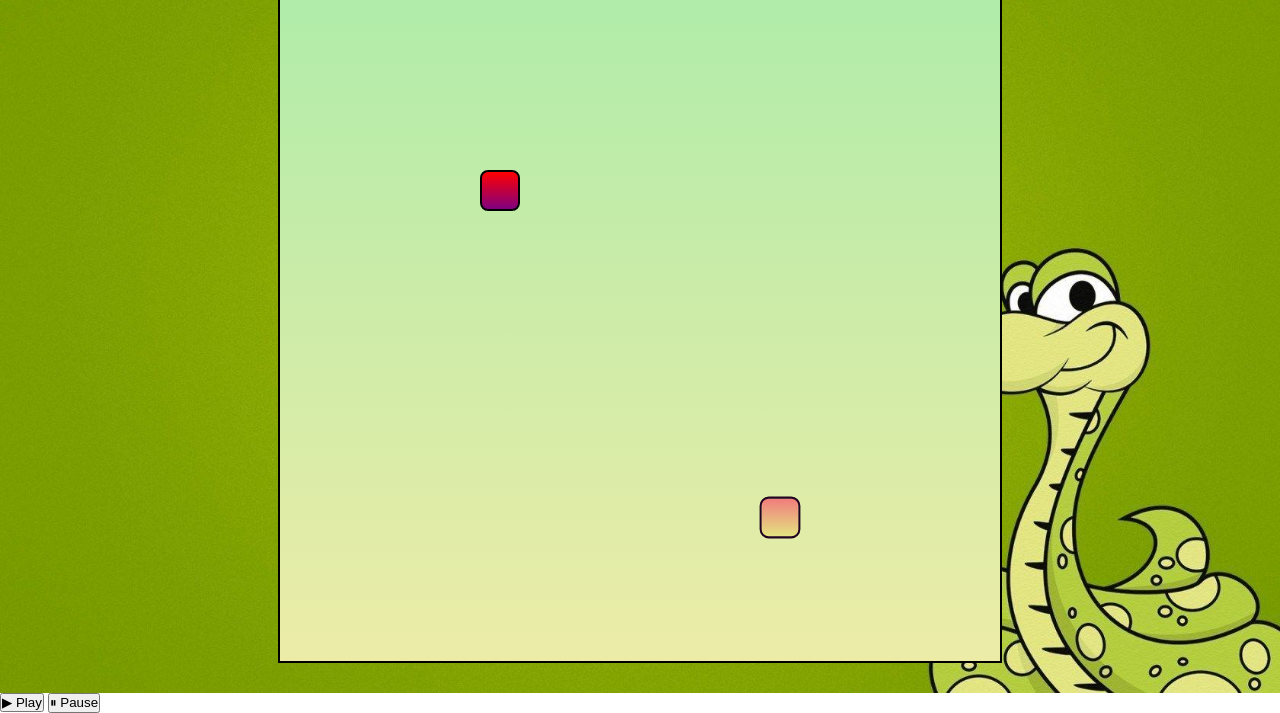
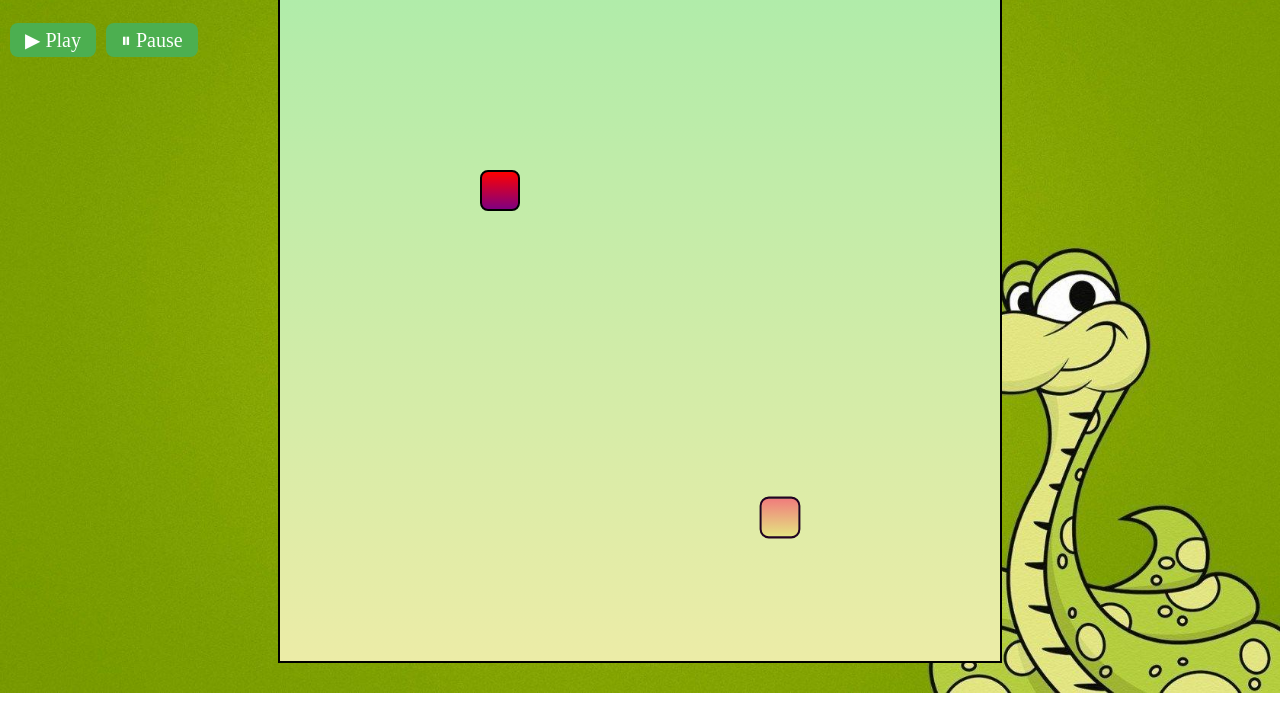
Before and after one commit to ayonpaul8906/Venom-Venture, a plain HTML site: page index.html in a window 1280 px wide. Shown: the part 107-820 px from the top of the page. Drawn offline with Linux system fonts and the light colour scheme; a web font is replaced by a local one.

Commit message:
Update style.css

```diff
--- a/css/style.css
+++ b/css/style.css
@@ -76,3 +76,28 @@
 
     }
 }
+
+#controls {
+    position: absolute;
+    top: 120px;
+    left: 0;
+    display: flex;
+    gap: 10px;
+    padding: 10px;
+}
+
+#controls button {
+    font-family: 'New Tegomin', serif;
+    font-size: 20px;
+    padding: 5px 15px;
+    border: none;
+    border-radius: 8px;
+    background-color: #4CAF50;
+    color: white;
+    cursor: pointer;
+    transition: background-color 0.3s ease;
+}
+
+#controls button:hover {
+    background-color: #45a049;
+}
```
